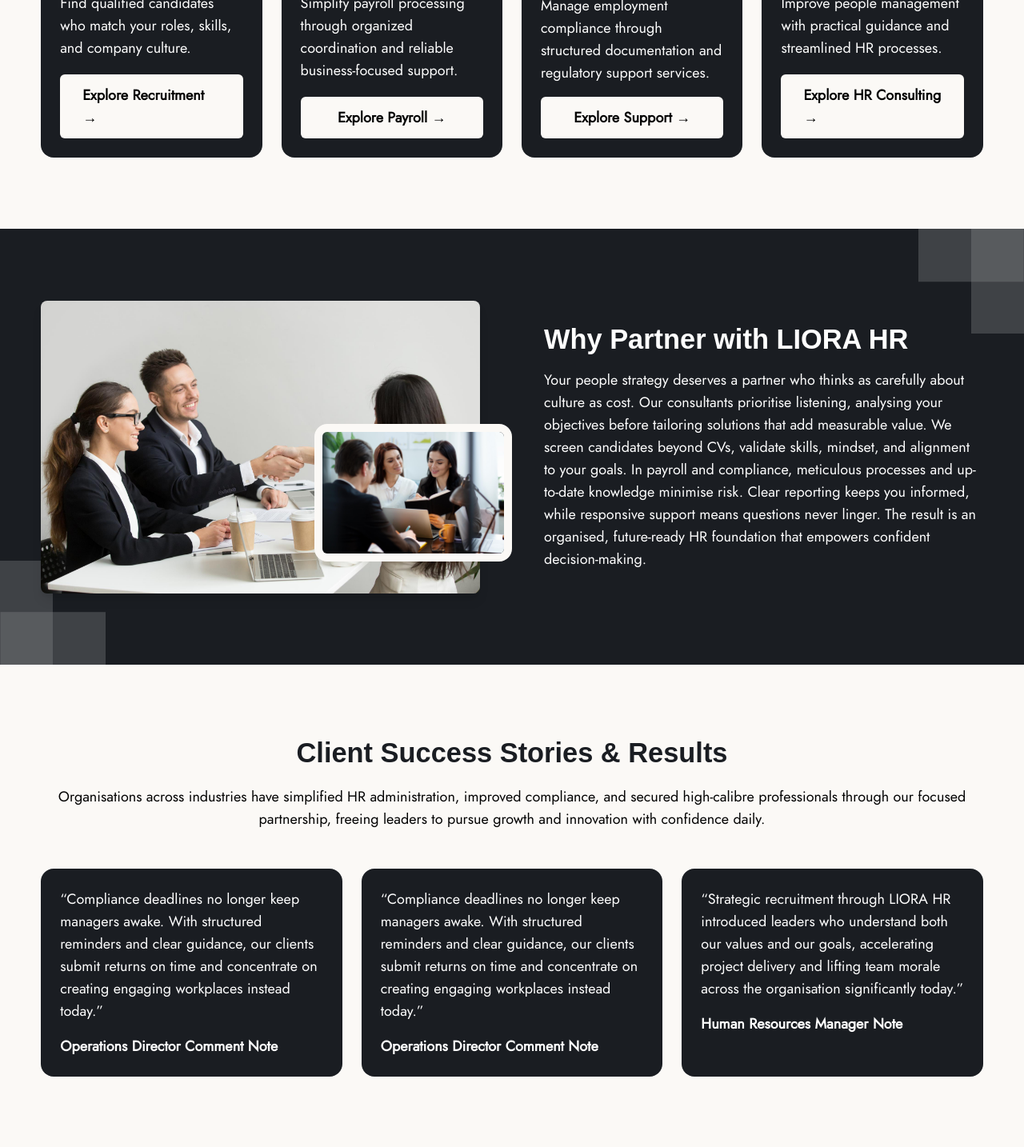
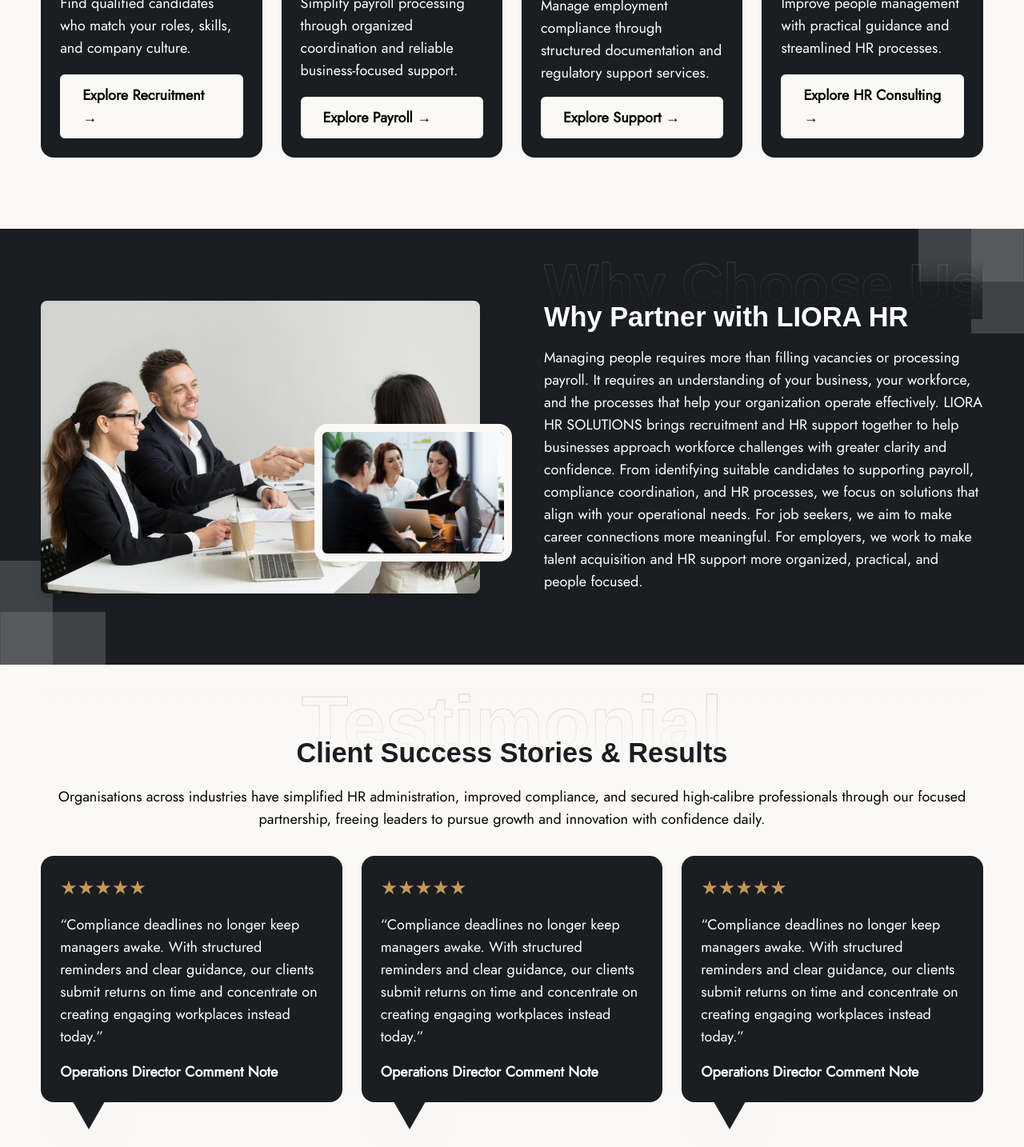
Before and after one commit to ramumaheshwaram/LIOR-HR-SOLUTIONS, a React (Vite) app: page / in a window 1280 px wide. Shown: the part 2700-4134 px from the top of the page at 80% size. Built offline with nearby package versions, Linux system fonts and the light colour scheme; a web font is replaced by a local one.

Commit message:
home pages are completed

```diff
--- a/src/components/layout/Footer.jsx
+++ b/src/components/layout/Footer.jsx
@@ -33,10 +33,10 @@
               <p>
                 <span className="font-bold text-lg">Phone:</span>{" "}
                 <Link
-                  to="tel:+915555555555"
+                  to="tel:+917842639975"
                   className="underline underline-offset-2 transition-opacity hover:text-secondary hover:no-underline"
                 >
-                  55555 55555
+                  78426 39975
                 </Link>
               </p>
               <p>
--- a/src/sections/home/CtaSection.jsx
+++ b/src/sections/home/CtaSection.jsx
@@ -8,16 +8,15 @@
       <div className='bg-secondary w-full flex max-sm:flex-col'>
         <div className='w-1/2 p-20 my-auto max-md:p-10 max-sm:w-full max-sm:p-5'>
           <h2 className="text-white">
+            Let’s unlock your growth with tailored HR and recruitment solutions today
           </h2>
-          Let’s unlock your growth with tailored HR and recruitment solutions today
-
           <p className="mt-6 text-white">Start your journey today.</p>
 
           {/* Centered buttons */}
           <div className="mt-8 flex flex-wrap items-center justify-start gap-4">
             <Link
               to="/contact"
-              className="inline-flex items-center justify-center rounded-md bg-secondary px-7 py-3 text-lg font-semibold text-white transition-colors duration-300 hover:bg-white hover:text-black border-1"
+              className="inline-flex items-center justify-center rounded-md bg-primary px-7 py-3 text-lg font-semibold text-secondary transition-colors duration-300 hover:bg-secondary hover:text-white border-1"
             >
               Contact Us
             </Link>
--- a/src/sections/home/HeroSection.jsx
+++ b/src/sections/home/HeroSection.jsx
@@ -4,7 +4,7 @@
 export const HeroSection = () => {
   return (
     <>
-      <div className="relative h-[90vh] w-full bg-[url('/images/Main_Hero.jpg')] bg-cover bg-top bg-no-repeat max-md:h-[70vh] hero-img ">
+      <div className="relative h-[90vh] w-full bg-[url('/images/Main_Hero.jpg')] bg-cover bg-top bg-no-repeat max-md:h-[90vh] hero-img ">
         <div className="absolute inset-0 flex items-center justify-center bg-black/70 px-4">
           <div className="mx-auto flex max-w-[1200px] flex-col items-center text-center">
             <h1 className="text-white font-bold">LIORA HR SOLUTIONS</h1>
--- a/src/sections/home/PodsSection.jsx
+++ b/src/sections/home/PodsSection.jsx
@@ -6,7 +6,7 @@
     <div className="w-full bg-primary">
       <div className="pad max-w-[1400px] mx-auto ">
         <div className="text-center  mb-12 relative">
-          <span class="block watermark font-dm-sans max-sm:hidden -top-16 text-center left-0 w-full ">Our Services</span>
+          <span class="block watermark font-dm-sans max-sm:hidden -top-16 text-center left-0 w-full text-8xl ">Our Services</span>
           <h2 className="text-secondary mt-o relative z-4">
             Our Services. Your Workforce Advantage.
           </h2>
@@ -28,7 +28,7 @@
               </p>
               <Link
                 to="/contact"
-                className=" inline-flex items-center justify-center rounded-md bg-primary px-7 py-3 text-lg font-semibold text-black transition-colors duration-300 hover:bg-white hover:text-black mt-auto"
+                className=" inline-flex items-left justify-left rounded-md bg-primary px-7 py-3 text-lg font-semibold text-black transition-colors duration-300 hover:bg-white hover:text-black mt-auto"
               >
                 Explore Recruitment →
               </Link>
@@ -46,7 +46,7 @@
                 Simplify payroll processing through organized coordination and reliable business-focused support.              </p>
               <Link
                 to="/contact"
-                className=" inline-flex items-center justify-center rounded-md bg-primary px-7 py-3 text-lg font-semibold text-black transition-colors duration-300 hover:bg-white hover:text-black mt-auto"
+                className=" inline-flex items-left justify-left rounded-md bg-primary px-7 py-3 text-lg font-semibold text-black transition-colors duration-300 hover:bg-white hover:text-black mt-auto"
               >
                 Explore Payroll →
               </Link>
@@ -65,7 +65,7 @@
               </p>
               <Link
                 to="/contact"
-                className="inline-flex items-center justify-center rounded-md bg-primary px-7 py-3 text-lg font-semibold text-black transition-colors duration-300 hover:bg-white hover:text-black mt-auto"
+                className="inline-flex items-left justify-left rounded-md bg-primary px-7 py-3 text-lg font-semibold text-black transition-colors duration-300 hover:bg-white hover:text-black mt-auto"
               >
                 Explore Support →
               </Link>
@@ -84,7 +84,7 @@
               </p>
               <Link
                 to="/contact"
-                className=" inline-flex items-center justify-center rounded-md bg-primary px-7 py-3 text-lg font-semibold text-black transition-colors duration-300 hover:bg-white hover:text-black  mt-auto "
+                className=" inline-flex items-left justify-left rounded-md bg-primary px-7 py-3 text-lg font-semibold text-black transition-colors duration-300 hover:bg-white hover:text-black  mt-auto "
               >
                 Explore HR Consulting →
               </Link>
--- a/src/sections/home/TestimonialSection.jsx
+++ b/src/sections/home/TestimonialSection.jsx
@@ -4,8 +4,9 @@
   return (
     <div className="w-full bg-primary">
       <div className="pad max-w-[1400px] mx-auto ">
-        <div className="text-center  mb-12">
-          <h2 className="text-secondary">Client Success Stories & Results</h2>
+        <div className="text-center  mb-8 relative">
+          <span class="block watermark font-dm-sans max-sm:hidden -top-16 text-center left-0 w-full text-8xl ">Testimonial</span>
+          <h2 className="text-secondary relative z-2">Client Success Stories & Results</h2>
           <p className=" mt-5 text-lg">
             Organisations across industries have simplified HR administration,
             improved compliance, and secured high-calibre professionals through
@@ -14,9 +15,10 @@
           </p>
         </div>
         <div className="flex grid grid-cols-3 max-lg:grid-cols-1 gap-6">
-          <div className="bg-secondary rounded-2xl">
+          <div className="bg-secondary rounded-2xl relative testimonial-eight__single mb-10 ">
             <div className="p-6">
-              <p className="text-white text-lg">
+              <span className="text-gold text-2xl">★★★★★</span>
+              <p className="text-white text-lg mt-4">
                 “Compliance deadlines no longer keep managers awake. With
                 structured reminders and clear guidance, our clients submit
                 returns on time and concentrate on creating engaging workplaces
@@ -27,9 +29,10 @@
               </p>
             </div>
           </div>
-          <div className="bg-secondary rounded-2xl">
+          <div className="bg-secondary rounded-2xl relative testimonial-eight__single mb-10">
             <div className="p-6">
-              <p className="text-white text-lg">
+              <span className="text-gold text-2xl">★★★★★</span>
+              <p className="text-white text-lg mt-4">
                 “Compliance deadlines no longer keep managers awake. With
                 structured reminders and clear guidance, our clients submit
                 returns on time and concentrate on creating engaging workplaces
@@ -40,16 +43,17 @@
               </p>
             </div>
           </div>
-          <div className="bg-secondary rounded-2xl">
+          <div className="bg-secondary rounded-2xl relative testimonial-eight__single mb-10">
             <div className="p-6">
-              <p className="text-white text-lg">
-                “Strategic recruitment through LIORA HR introduced leaders who
-                understand both our values and our goals, accelerating project
-                delivery and lifting team morale across the organisation
-                significantly today.”
+              <span className="text-gold text-2xl">★★★★★</span>
+              <p className="text-white text-lg mt-4">
+                “Compliance deadlines no longer keep managers awake. With
+                structured reminders and clear guidance, our clients submit
+                returns on time and concentrate on creating engaging workplaces
+                instead today.”
               </p>
               <p className="text-white text-lg mt-4 font-bold">
-                Human Resources Manager Note
+                Operations Director Comment Note
               </p>
             </div>
           </div>
--- a/src/sections/home/Text_MediaSection1.jsx
+++ b/src/sections/home/Text_MediaSection1.jsx
@@ -5,7 +5,7 @@
     <div className="w-full  bg-primary">
       <div className="max-w-[1400px] flex mx-auto gap-5 lg:gap-20 max-lg:flex-col-reverse md:gap-6 pad-bot">
         <div className="my-auto lg:w-1/2 relative ">
-          <span class="block watermark font-dm-sans max-sm:hidden -top-14">About Us</span>
+          <span class="block watermark font-dm-sans max-sm:hidden -top-12 text-8xl">About Us</span>
           <p className="text-xl text-black mb-3 font-bold relative z-5">MORE ABOUT LIORA</p>
           <h2 className="text-secondary relative z-10">People Solutions That Move Businesses Forward</h2>
           <p className="mt-4 text-lg ">
--- a/src/sections/home/Text_MediaSection2.jsx
+++ b/src/sections/home/Text_MediaSection2.jsx
@@ -12,18 +12,15 @@
           ></img>
           <img src="/images/working-together-office.jpg" className="w-[45%] h-auto border-10 border-primary rounded-2xl absolute bottom-10 -right-10 text-media2 max-md:w-[30%] max-md:-left-5 max-sm:hidden"></img>
         </div>
-        <div className="my-auto lg:w-1/2">
-          <h2 className="text-white font-bold">Why Partner with LIORA HR</h2>
-          <p className="mt-4 text-lg text-white">
-            Your people strategy deserves a partner who thinks as carefully
-            about culture as cost. Our consultants prioritise listening,
-            analysing your objectives before tailoring solutions that add
-            measurable value. We screen candidates beyond CVs, validate skills,
-            mindset, and alignment to your goals. In payroll and compliance,
-            meticulous processes and up-to-date knowledge minimise risk. Clear
-            reporting keeps you informed, while responsive support means
-            questions never linger. The result is an organised, future-ready HR
-            foundation that empowers confident decision-making.
+        <div className="my-auto lg:w-1/2 relative">
+          <span class="block watermark1 font-dm-sans max-sm:hidden -top-14 text-7xl">Why Choose Us</span>
+          <h2 className="text-white font-bold relative z-5">Why Partner with LIORA HR</h2>
+          <p className="mt-4 text-lg text-white relative z-5">
+            Managing people requires more than filling vacancies or processing payroll. It requires an understanding of your business, your workforce, and the processes that help your organization operate effectively.
+
+            LIORA HR SOLUTIONS brings recruitment and HR support together to help businesses approach workforce challenges with greater clarity and confidence. From identifying suitable candidates to supporting payroll, compliance coordination, and HR processes, we focus on solutions that align with your operational needs.
+
+            For job seekers, we aim to make career connections more meaningful. For employers, we work to make talent acquisition and HR support more organized, practical, and people focused.
           </p>
         </div>
       </div>
--- a/src/sections/home/UspSection.jsx
+++ b/src/sections/home/UspSection.jsx
@@ -5,7 +5,7 @@
     <div className="bg-secondary pad text-img w-full">
       <div className="max-w-[1400px] mx-auto">
         <div className="text-center text-white mb-12">
-          <span class="block watermark1 font-dm-sans max-sm:hidden top-6 text-center left-0 w-full ">Our Approach</span>
+          <span class="block watermark1 font-dm-sans max-sm:hidden top-6 text-center left-0 w-full text-8xl -z-3">Our Approach</span>
           <h2 className="text-white relative z-3">A People-First Approach to Every Partnership</h2>
           <p className=" mt-2 text-lg">
             We believe better workforce decisions begin with understanding people, business goals, and the value of a strong professional relationship.
--- a/src/styles/Home.css
+++ b/src/styles/Home.css
@@ -170,7 +170,6 @@
 }
 
 .watermark {
-  font-size: 7.5vw;
   font-weight: 900;
   color: transparent;
   -webkit-text-stroke-width: 1px;
@@ -192,7 +191,6 @@
 }
 
 .watermark1 {
-  font-size: 6.5vw;
   font-weight: 900;
   color: transparent;
   -webkit-text-stroke-width: 1px;
@@ -210,8 +208,11 @@
       rgba(26, 29, 34, 0.8) 35%,
       transparent 100%);
   z-index: 1;
-  width: 80%;
+  width: 100%;
   pointer-events: none;
+  top: 10%;
+  bottom: 0;
+  height: 100%;
 }
 
 .img_shape {
@@ -279,6 +280,24 @@
   animation: animationFramesFive 10s infinite linear alternate;
 }
 
+.testimonial-eight__single::before {
+  position: absolute;
+  left: 40px;
+  bottom: -34px;
+  content: "";
+  display: inline-block;
+  width: 0px;
+  height: 0px;
+  filter: drop-shadow(rgba(0, 0, 0, 0.12) 0px 0px 30px);
+  border-style: solid;
+  border-width: 35px 20px 0px;
+  border-color: #1A1D22;
+  border-right-color: transparent;
+  border-bottom-color: transparent;
+  border-left-color: transparent;
+  transition: 500ms;
+}
+
 @media (max-width: 767px) {
   .intro-img:before {
     height: 20%;
@@ -288,12 +307,22 @@
   }
 
   .intro-img::after {
-    height: 23%;
+    height: 20%;
     top: -3%;
   }
 
   .img-box-bg {
     position: relative;
+  }
+
+  .text-img:before {
+    background-size: 14%;
+
+  }
+
+  .text-img::after {
+    background-size: 14%;
+
   }
 }
 
@@ -306,7 +335,7 @@
   }
 
   .intro-img::after {
-    height: 40%;
+    height: 20%;
     top: -16%;
   }
 }
```
